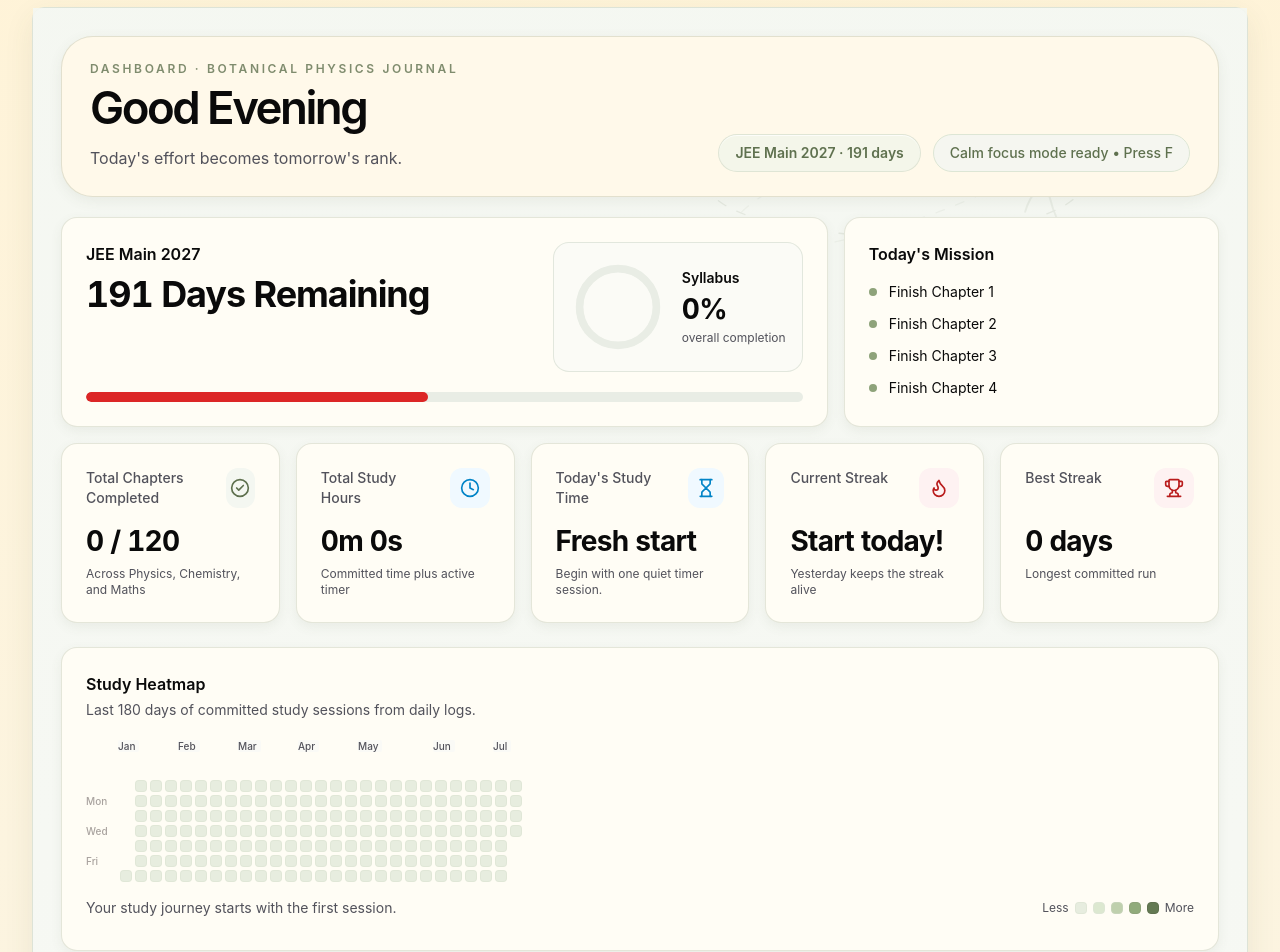
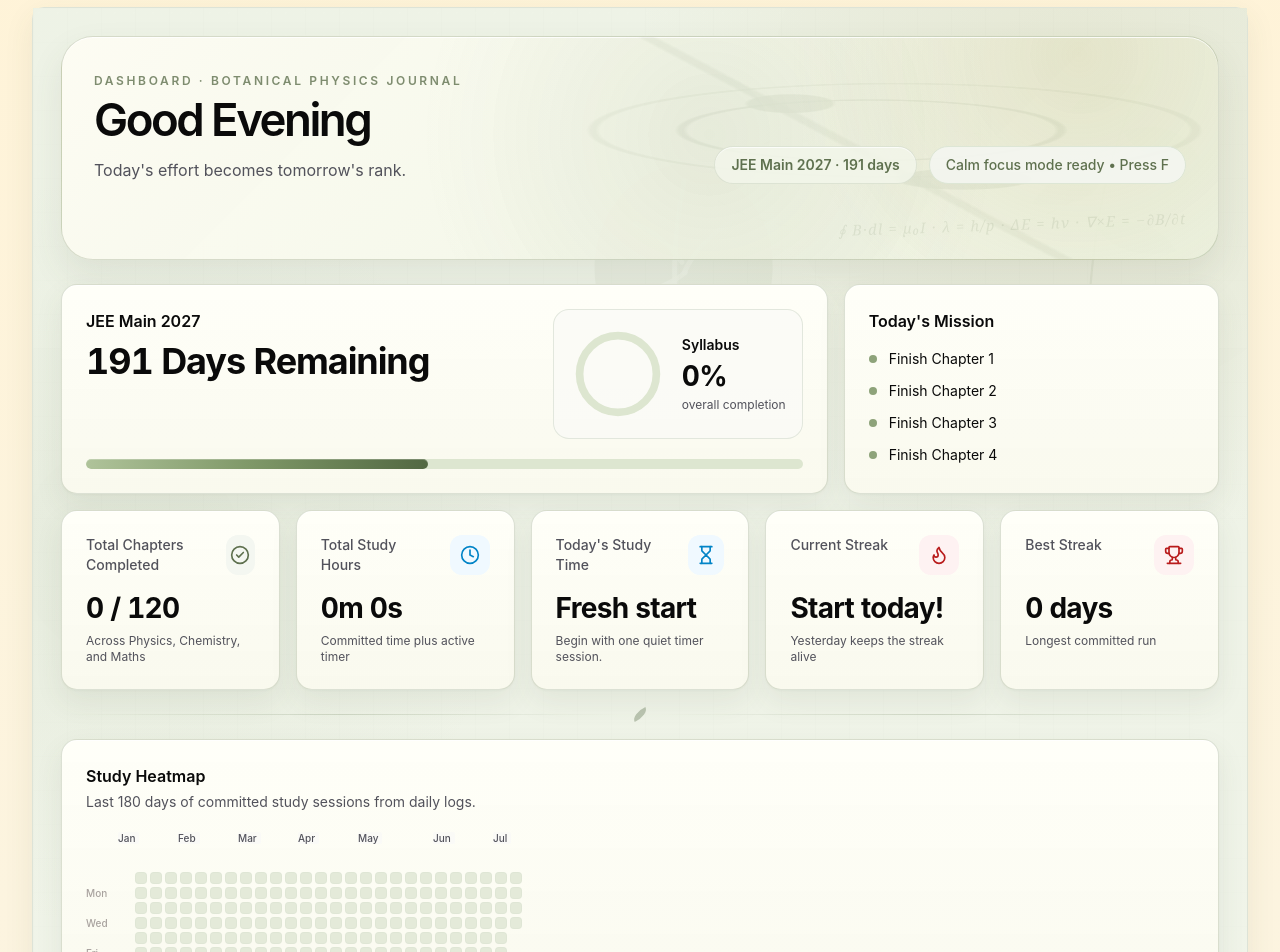
Before and after one commit to focused-asshu/jee-planner, a React (Vite) app: page / in a window 1280 px wide. Shown: the part 180-1132 px from the top of the page. Built offline with nearby package versions, Linux system fonts and the light colour scheme.

Commit message:
Refine dashboard botanical notebook theme

```diff
--- a/src/components/Bookshelf.jsx
+++ b/src/components/Bookshelf.jsx
@@ -26,7 +26,7 @@
         <h4 className="font-semibold text-ink">{label} shelf</h4>
         <span className="tabular-nums text-ink-muted">{label}: {bookCount} {bookCount === 1 ? 'book' : 'books'}</span>
       </div>
-      <div className="flex min-h-20 items-end gap-1.5 rounded-xl bg-[#EEF3E8]/80 px-3 pt-4 shadow-[inset_0_1px_7px_rgba(95,113,79,0.08)]">
+      <div className="flex min-h-20 items-end gap-1.5 rounded-xl bg-[#E6EEDC]/85 px-3 pt-4 shadow-[inset_0_1px_7px_rgba(95,113,79,0.08)]">
         {bookCount > 0 ? completedChapters.map((chapter, index) => (
           <span
             key={chapter.id}
@@ -37,7 +37,7 @@
           />
         )) : <p className="pb-4 text-xs text-ink-muted">Complete a chapter to place the first book here.</p>}
       </div>
-      <div className="h-2 rounded-b-lg bg-[#8A6842]" />
+      <div className="h-2 rounded-b-lg bg-[#7C8056]" />
     </div>
   );
 }
--- a/src/components/Dashboard.jsx
+++ b/src/components/Dashboard.jsx
@@ -37,8 +37,8 @@
   return (
     <div className="flex items-center gap-4 rounded-2xl border border-border/80 bg-paper/80 p-4">
       <svg className="h-24 w-24 -rotate-90" viewBox="0 0 100 100" aria-hidden="true">
-        <circle cx="50" cy="50" r={radius} stroke="currentColor" strokeWidth="8" className="text-[#E9EDE5]" fill="none" />
-        <circle cx="50" cy="50" r={radius} stroke="currentColor" strokeWidth="8" className="text-ember-600 progress-ring" fill="none" strokeLinecap="round" strokeDasharray={circumference} strokeDashoffset={offset} />
+        <circle cx="50" cy="50" r={radius} stroke="currentColor" strokeWidth="8" className="text-[#DDE6D0]" fill="none" />
+        <circle cx="50" cy="50" r={radius} stroke="currentColor" strokeWidth="8" className="text-sage-700 progress-ring progress-ring-sage" fill="none" strokeLinecap="round" strokeDasharray={circumference} strokeDashoffset={offset} />
       </svg>
       <div>
         <p className="text-sm font-semibold text-ink">{label}</p>
@@ -77,11 +77,11 @@
 
 const getStudyHeatmapCellClass = (intensity) => {
   const classes = [
-    'border-sage-200/70 bg-[#E7EDDF]',
-    'border-sage-200 bg-[#DCE8D0]',
-    'border-sage-300 bg-[#BFD0AD]',
-    'border-sage-500 bg-[#91AB7B]',
-    'border-sage-700 bg-[#647A53]',
+    'border-sage-200/70 bg-[#E4EAD9]',
+    'border-sage-200 bg-[#D3E0C6]',
+    'border-sage-300 bg-[#AFC39A]',
+    'border-sage-500 bg-[#7F9868]',
+    'border-sage-700 bg-[#526842]',
   ];
 
   return classes[intensity] ?? classes[0];
@@ -275,8 +275,8 @@
                       <p className="mt-1 text-xs leading-5 text-ink-muted">{milestone.description}</p>
                     </div>
                   </div>
-                  <div className="mt-3 h-2 overflow-hidden rounded-full bg-[#E9EDE5]" aria-hidden="true">
-                    <div className="h-full rounded-full bg-ember-600 transition-[width] duration-500 ease-out" style={{ width: `${percent}%` }} />
+                  <div className="mt-3 h-2 overflow-hidden rounded-full bg-[#DDE6D0]" aria-hidden="true">
+                    <div className="h-full rounded-full progress-bar-sage transition-[width] duration-500 ease-out" style={{ width: `${percent}%` }} />
                   </div>
                 </li>
               );
@@ -549,7 +549,9 @@
   return (
     <div className="relative overflow-hidden p-3 dashboard-view sm:p-5 lg:p-7">
       <DashboardAtmosphere />
-      <section className="dashboard-hero relative mb-4 overflow-hidden rounded-[1.25rem] px-4 py-5 md:mb-5 md:rounded-[2rem] md:px-7 md:py-6">
+      <section className="dashboard-hero relative mb-5 overflow-hidden rounded-[1.25rem] px-4 py-7 md:mb-6 md:rounded-[2rem] md:px-8 md:py-9">
+        <div className="dashboard-hero-illustration" aria-hidden="true" />
+        <div className="dashboard-hero-equations" aria-hidden="true">∮ B·dl = μ₀I · λ = h/p · ΔE = hν · ∇×E = −∂B/∂t</div>
         <div className="relative flex flex-wrap items-end justify-between gap-5">
           <div className="max-w-3xl">
             <p className="text-xs font-semibold uppercase tracking-[0.22em] text-sage-700/80">Dashboard · Botanical physics journal</p>
@@ -566,7 +568,7 @@
       <div className="grid grid-cols-1 gap-4 lg:grid-cols-3">
         <div className="dashboard-card p-4 md:p-6 lg:col-span-2">
           <div className="flex items-start justify-between gap-4"><div><h3 className="text-base font-semibold text-ink">{JEE_MAIN_EXAM.label}</h3><p className="mt-2 text-3xl font-bold tabular-nums text-ink">{daysRemaining} Days Remaining</p></div><CircularProgress percent={overallPercent} label="Syllabus" /></div>
-          <div className="mt-5 h-2.5 overflow-hidden rounded-full bg-[#E9EDE5]"><div className="h-full rounded-full bg-ember-600 transition-[width] duration-500 ease-out" style={{ width: `${countdownPercent}%` }} /></div>
+          <div className="mt-5 h-2.5 overflow-hidden rounded-full bg-[#DDE6D0]"><div className="h-full rounded-full progress-bar-sage transition-[width] duration-500 ease-out" style={{ width: `${countdownPercent}%` }} /></div>
         </div>
         <div className="dashboard-card p-4 md:p-6"><h3 className="text-base font-semibold text-ink">Today's Mission</h3><ul className="mt-4 space-y-3">{missionItems.map((item) => <li key={item} className="flex items-center gap-3 text-sm text-ink"><span className="h-2 w-2 rounded-full bg-sage-500" />{item}</li>)}</ul></div>
       </div>
@@ -579,19 +581,27 @@
         <StatCard label="Best Streak" value={formatStreak(committedStreaks.bestStreak)} helper="Longest committed run" Icon={Trophy} tone="ember" />
       </div>
 
-      <div className="mt-6">
+      <div className="dashboard-section-divider" aria-hidden="true"><span /></div>
+
+      <div className="mt-5">
         <StudyHeatmap dailySessions={plannerData.dailySessions} />
       </div>
 
-      <div className="mt-6">
+      <div className="dashboard-section-divider" aria-hidden="true"><span /></div>
+
+      <div className="mt-5">
         <StudyInsights plannerData={plannerData} />
       </div>
 
-      <div className="mt-6">
+      <div className="dashboard-section-divider" aria-hidden="true"><span /></div>
+
+      <div className="mt-5">
         <MilestonesCard plannerData={plannerData} />
       </div>
 
-      <div className="mt-6 grid grid-cols-1 gap-4 lg:grid-cols-[minmax(0,1fr)_360px]">
+      <div className="dashboard-section-divider" aria-hidden="true"><span /></div>
+
+      <div className="mt-5 grid grid-cols-1 gap-4 lg:grid-cols-[minmax(0,1fr)_360px]">
         <Bookshelf plannerData={plannerData} />
         <div className="grid gap-4">
           <DailyJournalCard />
@@ -600,10 +610,12 @@
         </div>
       </div>
 
-      <div className="mt-6 grid grid-cols-1 gap-4 lg:grid-cols-[1fr_320px]">
+      <div className="dashboard-section-divider" aria-hidden="true"><span /></div>
+
+      <div className="mt-5 grid grid-cols-1 gap-4 lg:grid-cols-[1fr_320px]">
         <div className="dashboard-card p-4 md:p-6">
           <div className="mb-4"><h3 className="text-base font-semibold text-ink">Subject Progress</h3><p className="mt-1 text-sm text-ink-muted">Completion by subject, using the same criteria as the Study Planner.</p></div>
-          <div className="space-y-4">{Object.entries(completionStats.bySubject).map(([subject, stats]) => { const percent = stats.total > 0 ? (stats.completed / stats.total) * 100 : 0; return <div key={subject}><div className="mb-2 flex items-center justify-between text-sm"><span className="font-medium text-ink">{subjectLabels[subject]}</span><span className="tabular-nums text-ink-muted">{stats.completed} / {stats.total} chapters</span></div><div className="h-3 overflow-hidden rounded-full bg-[#E9EDE5]"><div className="h-full rounded-full bg-ember-600 transition-[width] duration-500 ease-out" style={{ width: `${percent}%` }} /></div></div>; })}</div>
+          <div className="space-y-4">{Object.entries(completionStats.bySubject).map(([subject, stats]) => { const percent = stats.total > 0 ? (stats.completed / stats.total) * 100 : 0; return <div key={subject}><div className="mb-2 flex items-center justify-between text-sm"><span className="font-medium text-ink">{subjectLabels[subject]}</span><span className="tabular-nums text-ink-muted">{stats.completed} / {stats.total} chapters</span></div><div className="h-3 overflow-hidden rounded-full bg-[#DDE6D0]"><div className="h-full rounded-full progress-bar-sage transition-[width] duration-500 ease-out" style={{ width: `${percent}%` }} /></div></div>; })}</div>
         </div>
         <div className="relative overflow-hidden dashboard-card p-4 md:p-6"><Search className="h-5 w-5 text-sky-600" aria-hidden="true" /><p className="relative mt-5 text-lg font-semibold leading-relaxed text-ink">“{studyQuotes[getDayIndex(studyQuotes.length)]}”</p><p className="relative mt-3 text-xs font-medium uppercase tracking-wide text-ink-muted">Daily study note</p></div>
       </div>
--- a/src/components/DashboardAtmosphere.jsx
+++ b/src/components/DashboardAtmosphere.jsx
@@ -4,12 +4,42 @@
       <svg className="dashboard-orbits dashboard-orbits-hero" viewBox="0 0 520 260" fill="none">
         <ellipse cx="260" cy="128" rx="204" ry="58" className="dashboard-orbit-line" />
         <ellipse cx="260" cy="128" rx="188" ry="46" className="dashboard-orbit-line dashboard-orbit-line-soft" transform="rotate(-18 260 128)" />
-        <path d="M430 42C420 83 416 126 438 174" className="dashboard-stem" />
-        <path d="M430 68C410 70 397 82 389 104" className="dashboard-stem" />
-        <path d="M432 92C451 96 463 109 469 132" className="dashboard-stem" />
-        <path d="M435 124C418 128 407 140 401 160" className="dashboard-stem" />
         <circle cx="162" cy="83" r="3" className="dashboard-orbit-dot" />
         <circle cx="397" cy="177" r="2.5" className="dashboard-orbit-dot dashboard-orbit-dot-muted" />
+      </svg>
+
+      <svg className="dashboard-botanical dashboard-eucalyptus" viewBox="0 0 180 260" fill="none">
+        <path d="M124 20C84 82 69 150 63 232" className="dashboard-botanical-stem" />
+        <path d="M111 48C83 40 60 49 45 70C76 75 99 68 111 48Z" className="dashboard-botanical-leaf" />
+        <path d="M92 87C126 77 148 88 160 112C126 116 103 108 92 87Z" className="dashboard-botanical-leaf" />
+        <path d="M76 127C47 119 25 129 12 151C44 155 66 149 76 127Z" className="dashboard-botanical-leaf" />
+        <path d="M68 171C100 160 125 169 140 193C105 199 82 192 68 171Z" className="dashboard-botanical-leaf" />
+      </svg>
+
+      <svg className="dashboard-botanical dashboard-olive" viewBox="0 0 220 180" fill="none">
+        <path d="M21 153C75 121 124 83 185 23" className="dashboard-botanical-stem" />
+        <path d="M58 126C36 112 29 94 39 77C62 91 70 108 58 126Z" className="dashboard-botanical-leaf" />
+        <path d="M90 102C111 85 133 83 149 98C126 116 106 118 90 102Z" className="dashboard-botanical-leaf" />
+        <path d="M124 72C102 59 94 41 104 24C128 38 136 56 124 72Z" className="dashboard-botanical-leaf" />
+        <path d="M151 52C173 35 193 33 207 47C185 65 166 67 151 52Z" className="dashboard-botanical-leaf" />
+      </svg>
+
+      <svg className="dashboard-botanical dashboard-fern" viewBox="0 0 160 130" fill="none">
+        <path d="M20 112C62 76 97 45 135 15" className="dashboard-botanical-stem" />
+        {[34, 50, 66, 82, 98, 114].map((x, index) => (
+          <g key={x}>
+            <path d={`M${x} ${100 - index * 13}C${x - 18} ${91 - index * 13} ${x - 28} ${82 - index * 13} ${x - 33} ${67 - index * 13}`} className="dashboard-botanical-stem dashboard-botanical-stem-fine" />
+            <path d={`M${x + 7} ${93 - index * 13}C${x + 25} ${85 - index * 13} ${x + 36} ${75 - index * 13} ${x + 43} ${61 - index * 13}`} className="dashboard-botanical-stem dashboard-botanical-stem-fine" />
+          </g>
+        ))}
+      </svg>
+
+      <svg className="dashboard-botanical dashboard-monstera" viewBox="0 0 220 220" fill="none">
+        <path d="M111 26C155 31 188 70 187 117C186 165 151 195 107 194C63 193 33 160 34 115C35 68 67 30 111 26Z" className="dashboard-botanical-leaf" />
+        <path d="M111 41C101 91 99 137 110 181" className="dashboard-botanical-cut" />
+        <path d="M69 78C86 85 99 96 109 111" className="dashboard-botanical-cut" />
+        <path d="M151 76C132 89 119 102 111 120" className="dashboard-botanical-cut" />
+        <path d="M67 140C85 135 99 130 112 120" className="dashboard-botanical-cut" />
       </svg>
     </div>
   );
--- a/src/index.css
+++ b/src/index.css
@@ -235,3 +235,176 @@
     text-shadow: none;
   }
 }
+
+.dashboard-view {
+  background:
+    radial-gradient(circle at 86% 3%, rgba(177, 164, 103, 0.16), transparent 28rem),
+    radial-gradient(circle at 8% 16%, rgba(122, 143, 95, 0.08), transparent 24rem),
+    linear-gradient(180deg, rgba(237, 242, 229, 0.96), rgba(244, 246, 237, 0.98));
+}
+
+.dashboard-view::before {
+  content: "";
+  position: absolute;
+  inset: 0;
+  pointer-events: none;
+  opacity: 0.42;
+  background-image:
+    linear-gradient(90deg, rgba(91, 110, 73, 0.018) 1px, transparent 1px),
+    linear-gradient(180deg, rgba(91, 110, 73, 0.014) 1px, transparent 1px),
+    radial-gradient(circle at 30% 20%, rgba(255, 255, 255, 0.45) 0 1px, transparent 1.5px);
+  background-size: 34px 34px, 34px 34px, 19px 23px;
+  mix-blend-mode: multiply;
+}
+
+.dashboard-botanical {
+  position: absolute;
+  color: #526842;
+  overflow: visible;
+}
+
+.dashboard-eucalyptus {
+  right: 1.5rem;
+  top: 1.5rem;
+  width: min(13rem, 16vw);
+  opacity: 0.065;
+}
+
+.dashboard-olive {
+  bottom: 5rem;
+  left: -0.5rem;
+  width: min(15rem, 18vw);
+  opacity: 0.07;
+}
+
+.dashboard-fern {
+  bottom: 21rem;
+  left: min(54rem, 58vw);
+  width: 9rem;
+  opacity: 0.055;
+}
+
+.dashboard-monstera {
+  top: 7.8rem;
+  left: 43%;
+  width: min(16rem, 20vw);
+  opacity: 0.045;
+}
+
+.dashboard-botanical-leaf {
+  fill: currentColor;
+}
+
+.dashboard-botanical-stem,
+.dashboard-botanical-cut {
+  fill: none;
+  stroke: currentColor;
+  stroke-linecap: round;
+  stroke-linejoin: round;
+  stroke-width: 2.2;
+  vector-effect: non-scaling-stroke;
+}
+
+.dashboard-botanical-stem-fine {
+  stroke-width: 1.3;
+}
+
+.dashboard-botanical-cut {
+  stroke: rgba(237, 242, 229, 0.72);
+  stroke-width: 5;
+}
+
+.dashboard-card,
+.dashboard-card-subtle {
+  border-color: rgba(82, 104, 66, 0.2);
+  background:
+    linear-gradient(180deg, rgba(255, 255, 249, 0.92), rgba(249, 249, 238, 0.95)),
+    #FBFAF0;
+  box-shadow:
+    inset 0 1px 0 rgba(255, 255, 255, 0.82),
+    0 1px 2px rgba(68, 83, 55, 0.035),
+    0 12px 28px rgba(68, 83, 55, 0.085);
+}
+
+.dashboard-card-subtle {
+  border-color: rgba(82, 104, 66, 0.16);
+  background:
+    linear-gradient(180deg, rgba(250, 251, 241, 0.9), rgba(242, 246, 233, 0.9)),
+    #F2F6E9;
+  box-shadow:
+    inset 0 1px 0 rgba(255, 255, 255, 0.68),
+    0 8px 20px rgba(68, 83, 55, 0.06);
+}
+
+.dashboard-hero {
+  min-height: 14rem;
+  border-color: rgba(82, 104, 66, 0.22);
+  background:
+    radial-gradient(circle at 88% 8%, rgba(183, 171, 107, 0.22), transparent 18rem),
+    radial-gradient(circle at 56% 44%, rgba(107, 127, 82, 0.10), transparent 18rem),
+    linear-gradient(135deg, rgba(255, 253, 244, 0.93), rgba(237, 243, 225, 0.92));
+  box-shadow:
+    inset 0 1px 0 rgba(255, 255, 255, 0.82),
+    0 16px 34px rgba(68, 83, 55, 0.1);
+}
+
+.dashboard-hero-illustration {
+  position: absolute;
+  inset: 0;
+  pointer-events: none;
+  opacity: 0.085;
+  background:
+    radial-gradient(ellipse at 70% 42%, transparent 0 16%, rgba(82, 104, 66, 0.7) 16.4% 16.8%, transparent 17.2%),
+    radial-gradient(ellipse at 72% 42%, transparent 0 25%, rgba(82, 104, 66, 0.55) 25.4% 25.8%, transparent 26.2%),
+    linear-gradient(28deg, transparent 0 63%, rgba(82, 104, 66, 0.58) 63.4% 64%, transparent 64.4%),
+    radial-gradient(ellipse at 78% 64%, rgba(82, 104, 66, 0.78) 0 5%, transparent 5.5%),
+    radial-gradient(ellipse at 63% 30%, rgba(82, 104, 66, 0.78) 0 4%, transparent 4.5%);
+}
+
+.dashboard-hero-equations {
+  position: absolute;
+  right: 2rem;
+  bottom: 1.5rem;
+  max-width: 34rem;
+  color: #526842;
+  font-family: Georgia, "Times New Roman", serif;
+  font-size: 0.92rem;
+  font-style: italic;
+  letter-spacing: 0.08em;
+  opacity: 0.105;
+  transform: rotate(-2deg);
+  white-space: nowrap;
+}
+
+.progress-ring-sage {
+  filter: drop-shadow(0 0 7px rgba(95, 113, 79, 0.18));
+}
+
+.progress-bar-sage {
+  background: linear-gradient(90deg, #AFC39A 0%, #7F9868 48%, #526842 100%);
+  box-shadow: inset 0 1px 0 rgba(255, 255, 255, 0.22);
+}
+
+.dashboard-section-divider {
+  display: flex;
+  align-items: center;
+  gap: 0.7rem;
+  margin-top: 1.25rem;
+  color: rgba(82, 104, 66, 0.34);
+}
+
+.dashboard-section-divider::before,
+.dashboard-section-divider::after {
+  content: "";
+  height: 1px;
+  flex: 1;
+  background: linear-gradient(90deg, transparent, rgba(82, 104, 66, 0.2), transparent);
+}
+
+.dashboard-section-divider span {
+  width: 1rem;
+  height: 0.55rem;
+  border-radius: 100% 0;
+  background: currentColor;
+  transform: rotate(-25deg);
+}
```
